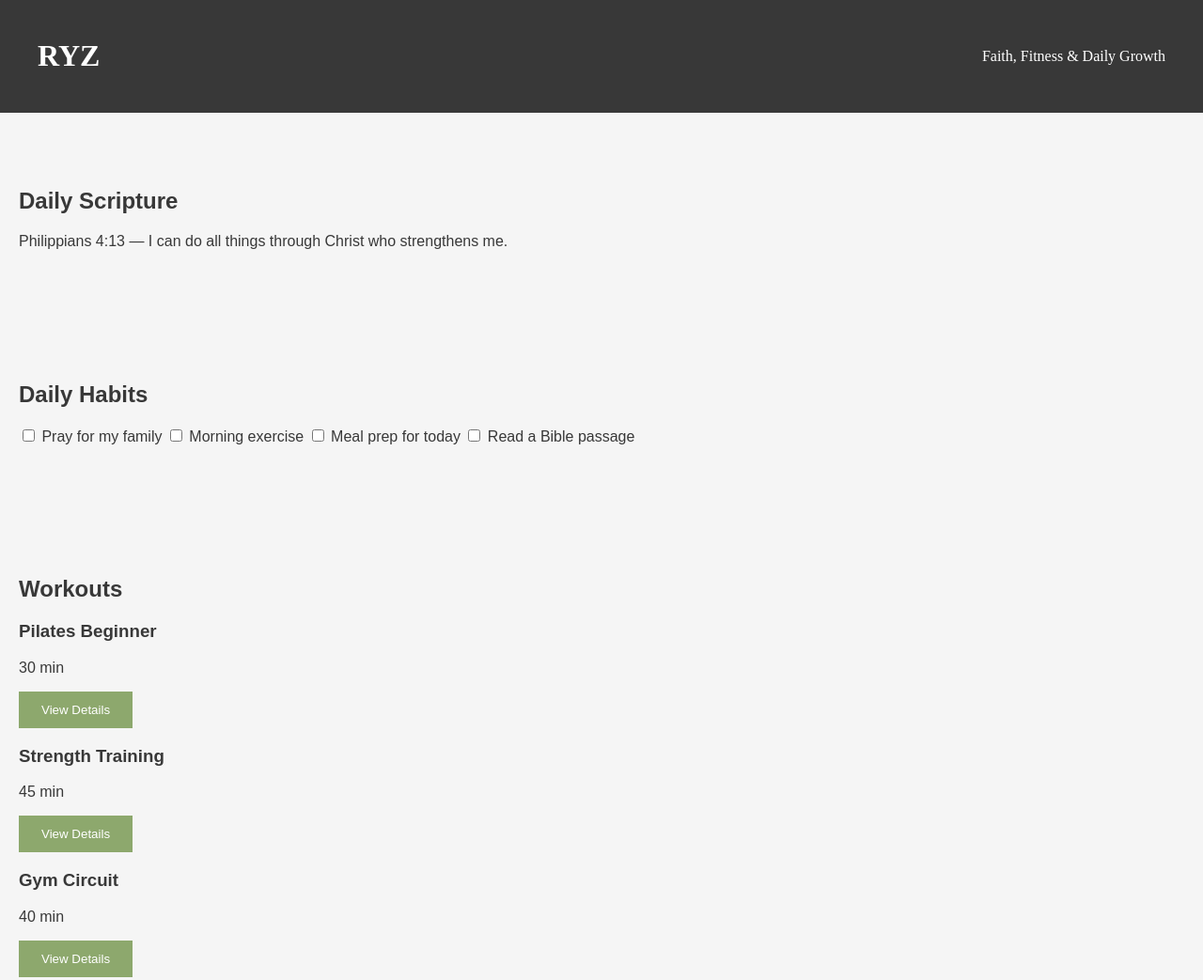
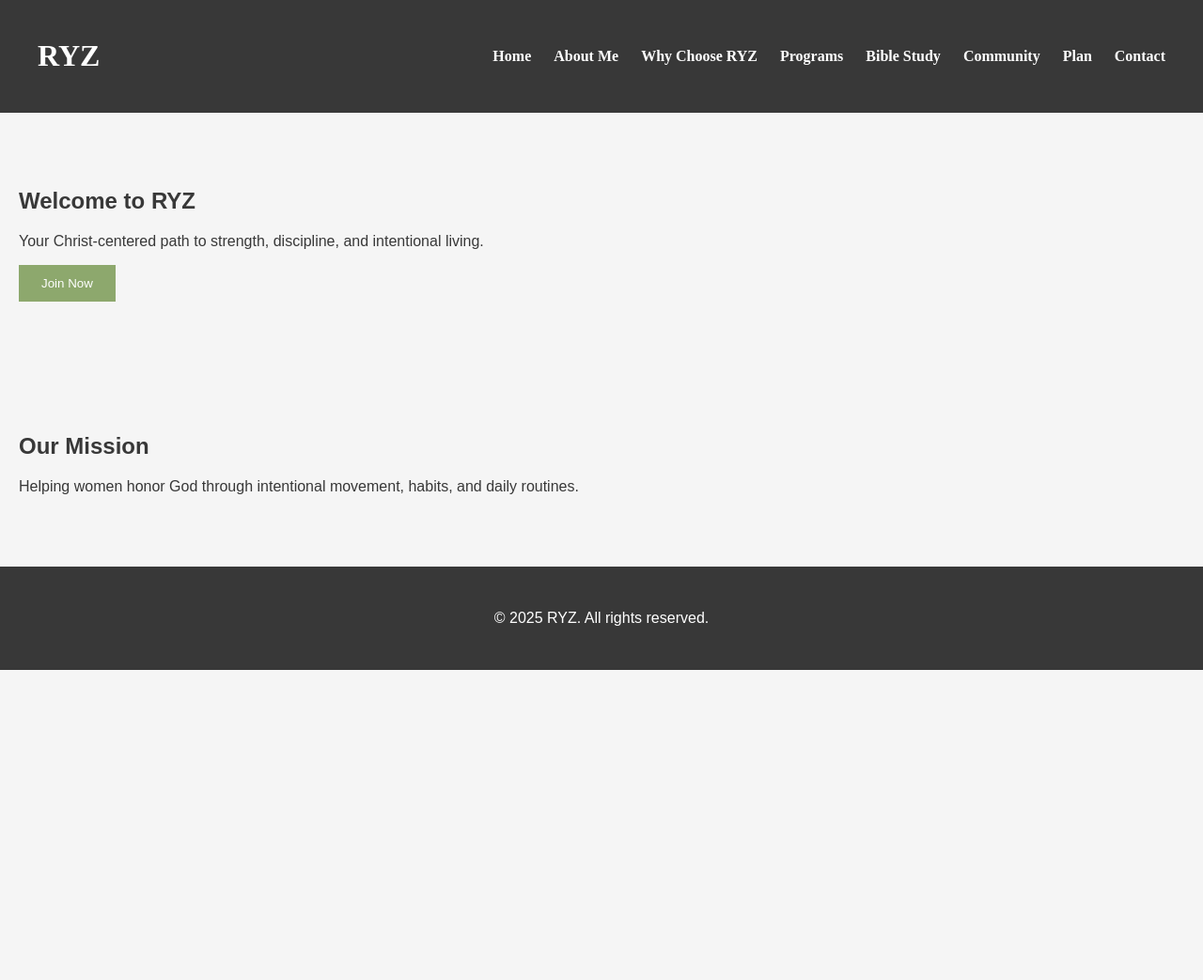
Before and after one commit to katelinbrown2002/RYZ, a plain HTML site: page index.html in a window 1280 px wide. Shown: the top 1043 px of the page at 94% size. After the commit the page ends 800 px from the top, so only its background shows below. Drawn offline with Linux system fonts and the light colour scheme; files that its build step writes are made by us from their sources.

Commit message:
Update index.html

```diff
--- a/index.html
+++ b/index.html
@@ -3,44 +3,41 @@
 <head>
   <meta charset="UTF-8">
   <meta name="viewport" content="width=device-width, initial-scale=1.0">
-  <title>RYZ - Faith & Fitness</title>
-  <link rel="stylesheet" href="style.css">
+  <title>RYZ - Home</title>
+  <link rel="stylesheet" href="css/style.css">
+  <script src="js/app.js" defer></script>
 </head>
-<body>
- <header>
+<body style="opacity:0;">
+
+<header>
   <h1>RYZ</h1>
-  <p>Faith, Fitness & Daily Growth</p>
+  <nav>
+    <a href="index.html">Home</a>
+    <a href="about.html">About Me</a>
+    <a href="why-choose-ryz.html">Why Choose RYZ</a>
+    <a href="programs.html">Programs</a>
+    <a href="bible-study.html">Bible Study</a>
+    <a href="community.html">Community</a>
+    <a href="plan.html">Plan</a>
+    <a href="contact.html">Contact</a>
+  </nav>
 </header>
 
-  <!-- Daily Devotional -->
-  <section id="daily-devotional">
-    <h2>Daily Scripture</h2>
-    <div id="scripture">Loading devotional...</div>
+<main>
+  <section>
+    <h2>Welcome to RYZ</h2>
+    <p>Your Christ-centered path to strength, discipline, and intentional living.</p>
+    <button>Join Now</button>
   </section>
+  <section>
+    <h2>Our Mission</h2>
+    <p>Helping women honor God through intentional movement, habits, and daily routines.</p>
+  </section>
+</main>
 
-  <!-- Habits Tracker -->
-  <section id="habits-section">
-    <h2>Daily Habits</h2>
-    <div id="habits">
-      <label><input type="checkbox"> Pray for my family</label>
-      <label><input type="checkbox"> Morning exercise</label>
-      <label><input type="checkbox"> Meal prep for today</label>
-      <label><input type="checkbox"> Read a Bible passage</label>
-    </div>
-  </section>
+<footer>
+  <p>&copy; 2025 RYZ. All rights reserved.</p>
+</footer>
 
-  <!-- Workouts -->
-  <section id="workouts-section">
-    <h2>Workouts</h2>
-    <div id="workouts"></div>
-  </section>
-
-  <!-- Recipes -->
-  <section id="recipes-section">
-    <h2>Recipes</h2>
-    <div id="recipes"></div>
-  </section>
-
-  <script src="app.js"></script>
 </body>
 </html>
```
